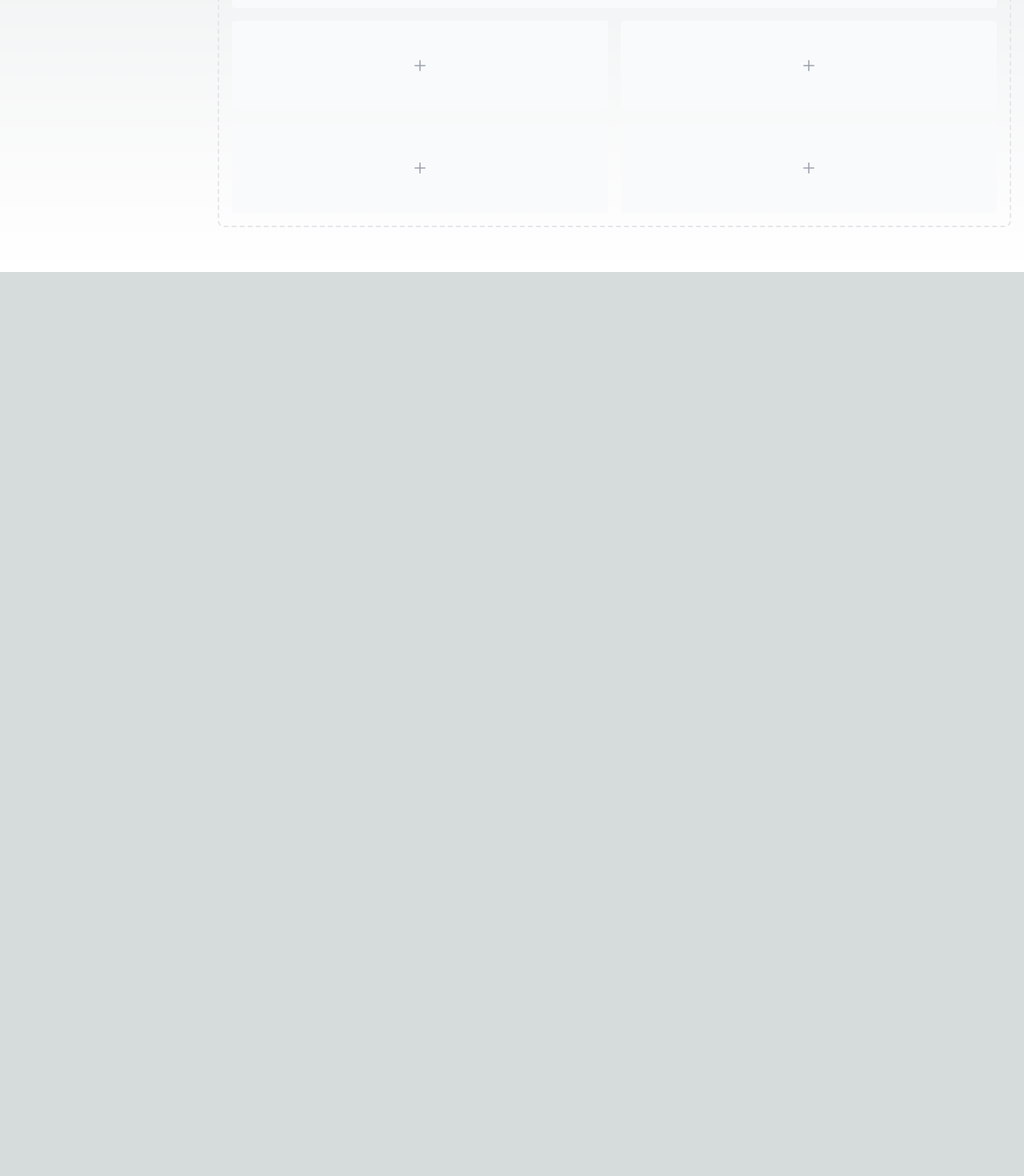
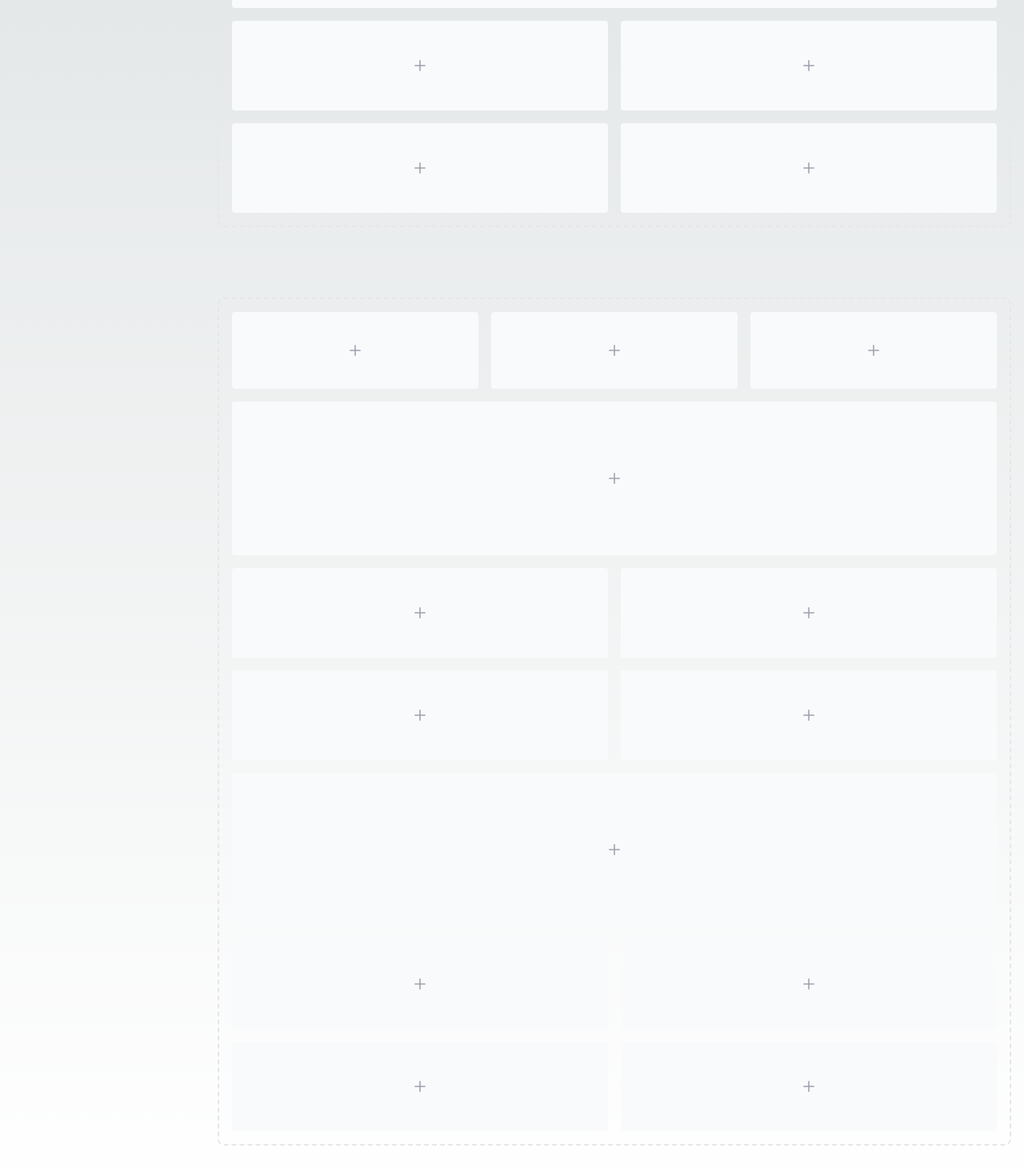
Before and after one commit to chhotu50/dashboard-tailwind-ui, a Next.js app: page / in a window 1280 px wide. Shown: the part 856-2326 px from the top of the page at 80% size. Before the commit the page ends 1196 px from the top, so only its background shows below. Built offline with nearby package versions, Linux system fonts and the light colour scheme.

Commit message:
add home page

```diff
--- a/src/app/globals.scss
+++ b/src/app/globals.scss
@@ -33,12 +33,21 @@ body {
 }
 
 .nav-position{
-  // position: absolute;
-  // margin: 0;
-  // top: 110%;
-  // margin-left: -11%;
   position: absolute;
   inset: 0px 0px auto auto;
   margin: 0px;
   transform: translate(-16px, 38px);
+  top: 45%;
+  &::before {
+    content: "";
+    width: 13px;
+    height: 13px;
+    background: #fff;
+    position: absolute;
+    top: -7px;
+    right: 20px;
+    transform: rotate(45deg);
+    border-top: 1px solid #eaedf1;
+    border-left: 1px solid #eaedf1;
 }
+}
--- a/src/app/page.tsx
+++ b/src/app/page.tsx
@@ -1,6 +1,6 @@
 export default function Home() {
   return (
-
+    <>
       <div className="p-4 sm:ml-64">
         <div className="p-4 border-2 border-gray-200 border-dashed rounded-lg dark:border-gray-700">
           <div className="grid grid-cols-3 gap-4 mb-4">
@@ -258,5 +258,264 @@ export default function Home() {
           </div>
         </div>
       </div>
+
+      <div className="p-4 sm:ml-64">
+        <div className="p-4 border-2 border-gray-200 border-dashed rounded-lg dark:border-gray-700 mt-14">
+          <div className="grid grid-cols-3 gap-4 mb-4">
+            <div className="flex items-center justify-center h-24 rounded bg-gray-50 dark:bg-gray-800">
+              <p className="text-2xl text-gray-400 dark:text-gray-500">
+                <svg
+                  className="w-3.5 h-3.5"
+                  aria-hidden="true"
+                  xmlns="http://www.w3.org/2000/svg"
+                  fill="none"
+                  viewBox="0 0 18 18"
+                >
+                  <path
+                    stroke="currentColor"
+                    strokeLinecap="round"
+                    strokeLinejoin="round"
+                    strokeWidth={2}
+                    d="M9 1v16M1 9h16"
+                  />
+                </svg>
+              </p>
+            </div>
+            <div className="flex items-center justify-center h-24 rounded bg-gray-50 dark:bg-gray-800">
+              <p className="text-2xl text-gray-400 dark:text-gray-500">
+                <svg
+                  className="w-3.5 h-3.5"
+                  aria-hidden="true"
+                  xmlns="http://www.w3.org/2000/svg"
+                  fill="none"
+                  viewBox="0 0 18 18"
+                >
+                  <path
+                    stroke="currentColor"
+                    strokeLinecap="round"
+                    strokeLinejoin="round"
+                    strokeWidth={2}
+                    d="M9 1v16M1 9h16"
+                  />
+                </svg>
+              </p>
+            </div>
+            <div className="flex items-center justify-center h-24 rounded bg-gray-50 dark:bg-gray-800">
+              <p className="text-2xl text-gray-400 dark:text-gray-500">
+                <svg
+                  className="w-3.5 h-3.5"
+                  aria-hidden="true"
+                  xmlns="http://www.w3.org/2000/svg"
+                  fill="none"
+                  viewBox="0 0 18 18"
+                >
+                  <path
+                    stroke="currentColor"
+                    strokeLinecap="round"
+                    strokeLinejoin="round"
+                    strokeWidth={2}
+                    d="M9 1v16M1 9h16"
+                  />
+                </svg>
+              </p>
+            </div>
+          </div>
+          <div className="flex items-center justify-center h-48 mb-4 rounded bg-gray-50 dark:bg-gray-800">
+            <p className="text-2xl text-gray-400 dark:text-gray-500">
+              <svg
+                className="w-3.5 h-3.5"
+                aria-hidden="true"
+                xmlns="http://www.w3.org/2000/svg"
+                fill="none"
+                viewBox="0 0 18 18"
+              >
+                <path
+                  stroke="currentColor"
+                  strokeLinecap="round"
+                  strokeLinejoin="round"
+                  strokeWidth={2}
+                  d="M9 1v16M1 9h16"
+                />
+              </svg>
+            </p>
+          </div>
+          <div className="grid grid-cols-2 gap-4 mb-4">
+            <div className="flex items-center justify-center rounded bg-gray-50 h-28 dark:bg-gray-800">
+              <p className="text-2xl text-gray-400 dark:text-gray-500">
+                <svg
+                  className="w-3.5 h-3.5"
+                  aria-hidden="true"
+                  xmlns="http://www.w3.org/2000/svg"
+                  fill="none"
+                  viewBox="0 0 18 18"
+                >
+                  <path
+                    stroke="currentColor"
+                    strokeLinecap="round"
+                    strokeLinejoin="round"
+                    strokeWidth={2}
+                    d="M9 1v16M1 9h16"
+                  />
+                </svg>
+              </p>
+            </div>
+            <div className="flex items-center justify-center rounded bg-gray-50 h-28 dark:bg-gray-800">
+              <p className="text-2xl text-gray-400 dark:text-gray-500">
+                <svg
+                  className="w-3.5 h-3.5"
+                  aria-hidden="true"
+                  xmlns="http://www.w3.org/2000/svg"
+                  fill="none"
+                  viewBox="0 0 18 18"
+                >
+                  <path
+                    stroke="currentColor"
+                    strokeLinecap="round"
+                    strokeLinejoin="round"
+                    strokeWidth={2}
+                    d="M9 1v16M1 9h16"
+                  />
+                </svg>
+              </p>
+            </div>
+            <div className="flex items-center justify-center rounded bg-gray-50 h-28 dark:bg-gray-800">
+              <p className="text-2xl text-gray-400 dark:text-gray-500">
+                <svg
+                  className="w-3.5 h-3.5"
+                  aria-hidden="true"
+                  xmlns="http://www.w3.org/2000/svg"
+                  fill="none"
+                  viewBox="0 0 18 18"
+                >
+                  <path
+                    stroke="currentColor"
+                    strokeLinecap="round"
+                    strokeLinejoin="round"
+                    strokeWidth={2}
+                    d="M9 1v16M1 9h16"
+                  />
+                </svg>
+              </p>
+            </div>
+            <div className="flex items-center justify-center rounded bg-gray-50 h-28 dark:bg-gray-800">
+              <p className="text-2xl text-gray-400 dark:text-gray-500">
+                <svg
+                  className="w-3.5 h-3.5"
+                  aria-hidden="true"
+                  xmlns="http://www.w3.org/2000/svg"
+                  fill="none"
+                  viewBox="0 0 18 18"
+                >
+                  <path
+                    stroke="currentColor"
+                    strokeLinecap="round"
+                    strokeLinejoin="round"
+                    strokeWidth={2}
+                    d="M9 1v16M1 9h16"
+                  />
+                </svg>
+              </p>
+            </div>
+          </div>
+          <div className="flex items-center justify-center h-48 mb-4 rounded bg-gray-50 dark:bg-gray-800">
+            <p className="text-2xl text-gray-400 dark:text-gray-500">
+              <svg
+                className="w-3.5 h-3.5"
+                aria-hidden="true"
+                xmlns="http://www.w3.org/2000/svg"
+                fill="none"
+                viewBox="0 0 18 18"
+              >
+                <path
+                  stroke="currentColor"
+                  strokeLinecap="round"
+                  strokeLinejoin="round"
+                  strokeWidth={2}
+                  d="M9 1v16M1 9h16"
+                />
+              </svg>
+            </p>
+          </div>
+          <div className="grid grid-cols-2 gap-4">
+            <div className="flex items-center justify-center rounded bg-gray-50 h-28 dark:bg-gray-800">
+              <p className="text-2xl text-gray-400 dark:text-gray-500">
+                <svg
+                  className="w-3.5 h-3.5"
+                  aria-hidden="true"
+                  xmlns="http://www.w3.org/2000/svg"
+                  fill="none"
+                  viewBox="0 0 18 18"
+                >
+                  <path
+                    stroke="currentColor"
+                    strokeLinecap="round"
+                    strokeLinejoin="round"
+                    strokeWidth={2}
+                    d="M9 1v16M1 9h16"
+                  />
+                </svg>
+              </p>
+            </div>
+            <div className="flex items-center justify-center rounded bg-gray-50 h-28 dark:bg-gray-800">
+              <p className="text-2xl text-gray-400 dark:text-gray-500">
+                <svg
+                  className="w-3.5 h-3.5"
+                  aria-hidden="true"
+                  xmlns="http://www.w3.org/2000/svg"
+                  fill="none"
+                  viewBox="0 0 18 18"
+                >
+                  <path
+                    stroke="currentColor"
+                    strokeLinecap="round"
+                    strokeLinejoin="round"
+                    strokeWidth={2}
+                    d="M9 1v16M1 9h16"
+                  />
+                </svg>
+              </p>
+            </div>
+            <div className="flex items-center justify-center rounded bg-gray-50 h-28 dark:bg-gray-800">
+              <p className="text-2xl text-gray-400 dark:text-gray-500">
+                <svg
+                  className="w-3.5 h-3.5"
+                  aria-hidden="true"
+                  xmlns="http://www.w3.org/2000/svg"
+                  fill="none"
+                  viewBox="0 0 18 18"
+                >
+                  <path
+                    stroke="currentColor"
+                    strokeLinecap="round"
+                    strokeLinejoin="round"
+                    strokeWidth={2}
+                    d="M9 1v16M1 9h16"
+                  />
+                </svg>
+              </p>
+            </div>
+            <div className="flex items-center justify-center rounded bg-gray-50 h-28 dark:bg-gray-800">
+              <p className="text-2xl text-gray-400 dark:text-gray-500">
+                <svg
+                  className="w-3.5 h-3.5"
+                  aria-hidden="true"
+                  xmlns="http://www.w3.org/2000/svg"
+                  fill="none"
+                  viewBox="0 0 18 18"
+                >
+                  <path
+                    stroke="currentColor"
+                    strokeLinecap="round"
+                    strokeLinejoin="round"
+                    strokeWidth={2}
+                    d="M9 1v16M1 9h16"
+                  />
+                </svg>
+              </p>
+            </div>
+          </div>
+        </div>
+      </div>
+    </>
   );
 }
```
